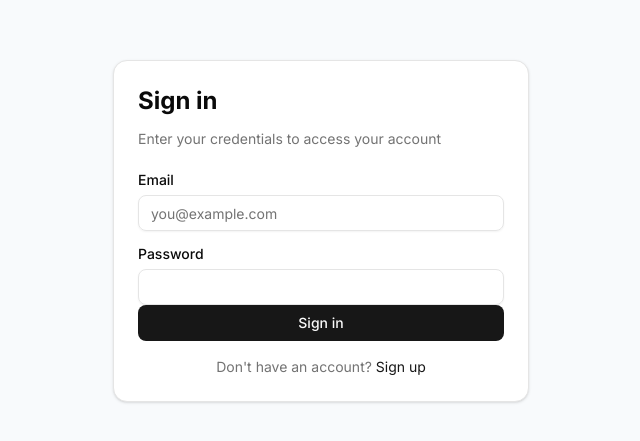
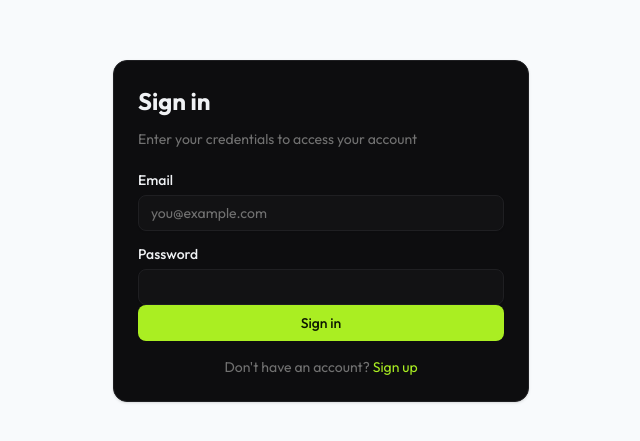
Before and after one commit to spencerjireh/racketrulers, a Next.js app: page /login in a window 1280 px wide. Shown: the part 169-610 px from the top of the page, without its empty margins (319-959 px from the left). Built offline with nearby package versions, Linux system fonts and the light colour scheme.

Commit message:
style: update theme palette, font, and add utility styles
Switch from Inter to Outfit, enable dark mode by default, replace
neutral grey tokens with a green-accented palette, and add hero-grid,
fade animations, and glow utility classes.

```diff
--- a/src/app/globals.css
+++ b/src/app/globals.css
@@ -7,7 +7,7 @@
 @theme inline {
   --color-background: var(--background);
   --color-foreground: var(--foreground);
-  --font-sans: var(--font-geist-sans);
+  --font-sans: var(--font-sans, "Outfit", ui-sans-serif, system-ui, sans-serif);
   --font-mono: var(--font-geist-mono);
   --color-sidebar-ring: var(--sidebar-ring);
   --color-sidebar-border: var(--sidebar-border);
@@ -47,73 +47,75 @@
   --radius-4xl: calc(var(--radius) + 16px);
 }
 
+/* ─── Light theme ─── */
 :root {
   --radius: 0.625rem;
-  --background: oklch(1 0 0);
-  --foreground: oklch(0.145 0 0);
+  --background: oklch(0.985 0.002 80);
+  --foreground: oklch(0.12 0.02 260);
   --card: oklch(1 0 0);
-  --card-foreground: oklch(0.145 0 0);
+  --card-foreground: oklch(0.12 0.02 260);
   --popover: oklch(1 0 0);
-  --popover-foreground: oklch(0.145 0 0);
-  --primary: oklch(0.205 0 0);
-  --primary-foreground: oklch(0.985 0 0);
-  --secondary: oklch(0.97 0 0);
-  --secondary-foreground: oklch(0.205 0 0);
-  --muted: oklch(0.97 0 0);
-  --muted-foreground: oklch(0.556 0 0);
-  --accent: oklch(0.97 0 0);
-  --accent-foreground: oklch(0.205 0 0);
-  --destructive: oklch(0.577 0.245 27.325);
-  --border: oklch(0.922 0 0);
-  --input: oklch(0.922 0 0);
-  --ring: oklch(0.708 0 0);
-  --chart-1: oklch(0.646 0.222 41.116);
-  --chart-2: oklch(0.6 0.118 184.704);
-  --chart-3: oklch(0.398 0.07 227.392);
-  --chart-4: oklch(0.828 0.189 84.429);
-  --chart-5: oklch(0.769 0.188 70.08);
-  --sidebar: oklch(0.985 0 0);
-  --sidebar-foreground: oklch(0.145 0 0);
-  --sidebar-primary: oklch(0.205 0 0);
-  --sidebar-primary-foreground: oklch(0.985 0 0);
-  --sidebar-accent: oklch(0.97 0 0);
-  --sidebar-accent-foreground: oklch(0.205 0 0);
-  --sidebar-border: oklch(0.922 0 0);
-  --sidebar-ring: oklch(0.708 0 0);
+  --popover-foreground: oklch(0.12 0.02 260);
+  --primary: oklch(0.48 0.16 150);
+  --primary-foreground: oklch(0.99 0 0);
+  --secondary: oklch(0.95 0.01 260);
+  --secondary-foreground: oklch(0.2 0.02 260);
+  --muted: oklch(0.955 0.005 260);
+  --muted-foreground: oklch(0.45 0 0);
+  --accent: oklch(0.93 0.01 260);
+  --accent-foreground: oklch(0.2 0.02 260);
+  --destructive: oklch(0.58 0.24 27);
+  --border: oklch(0.91 0.005 260);
+  --input: oklch(0.91 0.005 260);
+  --ring: oklch(0.48 0.16 150);
+  --chart-1: oklch(0.48 0.16 150);
+  --chart-2: oklch(0.7 0.15 60);
+  --chart-3: oklch(0.65 0.2 30);
+  --chart-4: oklch(0.65 0.15 230);
+  --chart-5: oklch(0.6 0.2 300);
+  --sidebar: oklch(0.98 0.002 80);
+  --sidebar-foreground: oklch(0.12 0.02 260);
+  --sidebar-primary: oklch(0.48 0.16 150);
+  --sidebar-primary-foreground: oklch(0.99 0 0);
+  --sidebar-accent: oklch(0.93 0.01 260);
+  --sidebar-accent-foreground: oklch(0.2 0.02 260);
+  --sidebar-border: oklch(0.91 0.005 260);
+  --sidebar-ring: oklch(0.48 0.16 150);
 }
 
+/* ─── Dark theme ─── */
 .dark {
-  --background: oklch(0.145 0 0);
-  --foreground: oklch(0.985 0 0);
-  --card: oklch(0.205 0 0);
-  --card-foreground: oklch(0.985 0 0);
-  --popover: oklch(0.205 0 0);
-  --popover-foreground: oklch(0.985 0 0);
-  --primary: oklch(0.922 0 0);
-  --primary-foreground: oklch(0.205 0 0);
-  --secondary: oklch(0.269 0 0);
-  --secondary-foreground: oklch(0.985 0 0);
-  --muted: oklch(0.269 0 0);
-  --muted-foreground: oklch(0.708 0 0);
-  --accent: oklch(0.269 0 0);
-  --accent-foreground: oklch(0.985 0 0);
-  --destructive: oklch(0.704 0.191 22.216);
-  --border: oklch(1 0 0 / 10%);
-  --input: oklch(1 0 0 / 15%);
-  --ring: oklch(0.556 0 0);
-  --chart-1: oklch(0.488 0.243 264.376);
-  --chart-2: oklch(0.696 0.17 162.48);
-  --chart-3: oklch(0.769 0.188 70.08);
-  --chart-4: oklch(0.627 0.265 303.9);
-  --chart-5: oklch(0.645 0.246 16.439);
-  --sidebar: oklch(0.205 0 0);
-  --sidebar-foreground: oklch(0.985 0 0);
-  --sidebar-primary: oklch(0.488 0.243 264.376);
-  --sidebar-primary-foreground: oklch(0.985 0 0);
-  --sidebar-accent: oklch(0.269 0 0);
-  --sidebar-accent-foreground: oklch(0.985 0 0);
-  --sidebar-border: oklch(1 0 0 / 10%);
-  --sidebar-ring: oklch(0.556 0 0);
+  --background: oklch(0.115 0.005 285);
+  --foreground: oklch(0.96 0.005 260);
+  --card: oklch(0.16 0.005 285);
+  --card-foreground: oklch(0.96 0.005 260);
+  --popover: oklch(0.16 0.005 285);
+  --popover-foreground: oklch(0.96 0.005 260);
+  --primary: oklch(0.87 0.22 128);
+  --primary-foreground: oklch(0.18 0.04 128);
+  --secondary: oklch(0.2 0.005 285);
+  --secondary-foreground: oklch(0.96 0.005 260);
+  --muted: oklch(0.22 0.005 285);
+  --muted-foreground: oklch(0.55 0 0);
+  --accent: oklch(0.2 0.005 285);
+  --accent-foreground: oklch(0.96 0.005 260);
+  --destructive: oklch(0.65 0.22 25);
+  --border: oklch(0.24 0.005 285);
+  --input: oklch(0.24 0.005 285);
+  --ring: oklch(0.87 0.22 128);
+  --chart-1: oklch(0.87 0.22 128);
+  --chart-2: oklch(0.8 0.15 60);
+  --chart-3: oklch(0.72 0.18 30);
+  --chart-4: oklch(0.7 0.15 230);
+  --chart-5: oklch(0.68 0.2 300);
+  --sidebar: oklch(0.13 0.005 285);
+  --sidebar-foreground: oklch(0.96 0.005 260);
+  --sidebar-primary: oklch(0.87 0.22 128);
+  --sidebar-primary-foreground: oklch(0.18 0.04 128);
+  --sidebar-accent: oklch(0.2 0.005 285);
+  --sidebar-accent-foreground: oklch(0.96 0.005 260);
+  --sidebar-border: oklch(0.24 0.005 285);
+  --sidebar-ring: oklch(0.87 0.22 128);
 }
 
 @layer base {
@@ -124,3 +126,47 @@
     @apply bg-background text-foreground;
   }
 }
+
+/* ─── Background patterns ─── */
+.hero-grid {
+  background-size: 48px 48px;
+  background-image:
+    linear-gradient(to right, currentColor 1px, transparent 1px),
+    linear-gradient(to bottom, currentColor 1px, transparent 1px);
+}
+
+/* ─── Animations ─── */
+@keyframes fade-up {
+  from {
+    opacity: 0;
+    transform: translateY(24px);
+  }
+  to {
+    opacity: 1;
+    transform: translateY(0);
+  }
+}
+
+@keyframes fade-in {
+  from { opacity: 0; }
+  to { opacity: 1; }
+}
+
+.animate-fade-up {
+  animation: fade-up 0.7s cubic-bezier(0.16, 1, 0.3, 1) both;
+}
+
+.animate-fade-in {
+  animation: fade-in 0.7s ease-out both;
+}
+
+/* ─── Glow effect ─── */
+.glow-primary {
+  box-shadow: 0 0 20px oklch(0.48 0.16 150 / 0.15);
+}
+
+.dark .glow-primary {
+  box-shadow:
+    0 0 24px oklch(0.87 0.22 128 / 0.2),
+    0 0 80px oklch(0.87 0.22 128 / 0.06);
+}
--- a/src/app/layout.tsx
+++ b/src/app/layout.tsx
@@ -1,12 +1,13 @@
 import type { Metadata } from "next";
-import { Inter } from "next/font/google";
+import { Outfit } from "next/font/google";
 import "./globals.css";
 import { TRPCReactProvider } from "@/lib/trpc/client";
 import { AuthSessionProvider } from "@/components/providers/session-provider";
 import { Toaster } from "@/components/ui/sonner";
 
-const inter = Inter({
+const outfit = Outfit({
   subsets: ["latin"],
+  variable: "--font-sans",
 });
 
 export const metadata: Metadata = {
@@ -20,8 +21,8 @@ export default function RootLayout({
   children: React.ReactNode;
 }>) {
   return (
-    <html lang="en">
-      <body className={`${inter.className} antialiased`}>
+    <html lang="en" className="dark">
+      <body className={`${outfit.className} ${outfit.variable} antialiased`}>
         <TRPCReactProvider>
           <AuthSessionProvider>
             {children}
```
